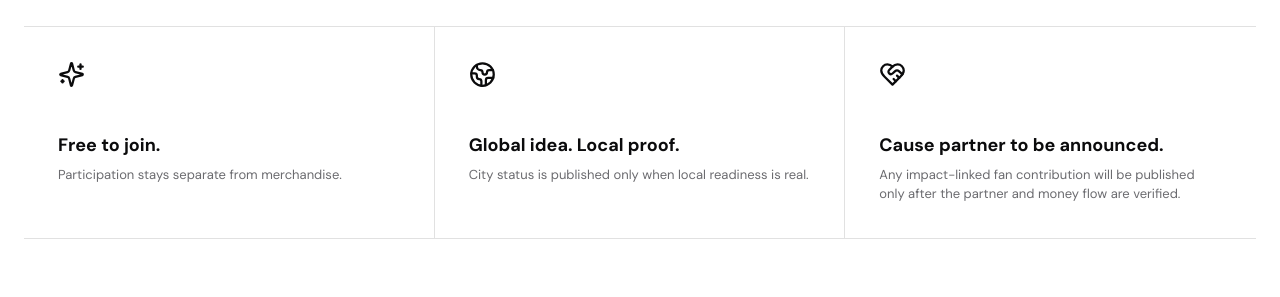
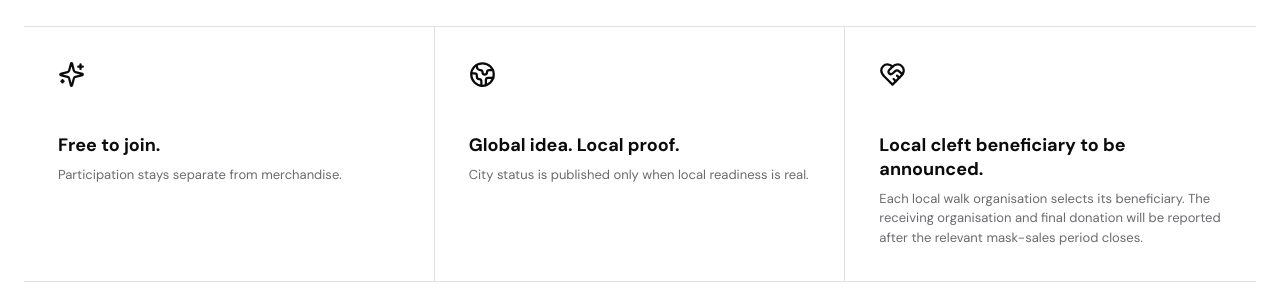
Before and after one commit to unikmo/planethike, a Next.js app: page / in a window 1280 px wide. Shown: the part 5920-6217 px from the top of the page. Built offline with nearby package versions, Linux system fonts and the light colour scheme; no server answers.

Commit message:
Clarify local cleft donation model

```diff
--- a/app/page.tsx
+++ b/app/page.tsx
@@ -125,7 +125,7 @@ export default function Home() {
       <section className="luxCause">
         <div><Sparkles size={27}/><strong>Free to join.</strong><p>Participation stays separate from merchandise.</p></div>
         <div><Globe2 size={27}/><strong>Global idea. Local proof.</strong><p>City status is published only when local readiness is real.</p></div>
-        <div><HeartHandshake size={27}/><strong>Cause partner to be announced.</strong><p>Any impact-linked fan contribution will be published only after the partner and money flow are verified.</p></div>
+        <div><HeartHandshake size={27}/><strong>Local cleft beneficiary to be announced.</strong><p>Each local walk organisation selects its beneficiary. The receiving organisation and final donation will be reported after the relevant mask-sales period closes.</p></div>
       </section>
 
       <section className="luxJoin" id="join">
```
